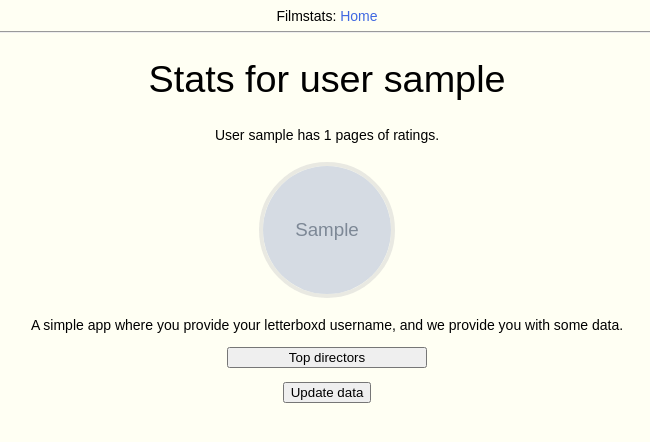
After one commit to LjungPer/film_application, a Flask app: template app/templates/tmp_stats.html in a window 1280 px wide. The commit adds this page. Shown: the top 442 px of the page, without its empty margins (313-963 px from the left). Run offline with Flask 2, Linux system fonts and the light colour scheme; tables that the repository leaves empty hold one stand-in row (values such as "Sample post"); the template is opened without the code that fills it: values that come from a table or form of the project are taken from there, most other values are stand-ins (such as "Sample title", 1, 10 or a date in 2020); grey boxes marked "Sample" are stand-in pictures; some libraries are stand-ins or nearby versions.

Commit message:
Added user in db and temporary working update data button

```diff
--- a/app/forms.py
+++ b/app/forms.py
@@ -5,3 +5,11 @@ from wtforms.validators import DataRequired
 class LoginForm(FlaskForm):
     username = StringField('Letterboxd username', validators=[DataRequired()])
     submit = SubmitField('Load data')
+
+
+class UpdateDataForm(FlaskForm):
+    submit = SubmitField('Update data')
+
+
+class LoadDirectorForm(FlaskForm):
+    submit = SubmitField('Load director')
--- a/app/routes.py
+++ b/app/routes.py
@@ -1,29 +1,12 @@
 from flask import render_template, flash, redirect, session, url_for, jsonify
 from app import app
-from app.forms import LoginForm
-from app.manager import update_db_with_new_films, get_user_films
-from app.scraping import get_page_count, get_user_avatar_src
+from app.forms import LoginForm, UpdateDataForm
+from app.manager import update_db_with_new_films, set_up_user, update_user
 from app.director import *
 import asyncio
-import time
-import urllib
-from app.user import User
+from app.user import get_top_directors
 
-# test for loading screen
-def convert(input):
-    # Converts unicode to string
-    if isinstance(input, dict):
-        return {convert(key): convert(value) for key, value in input.iteritems()}
-    elif isinstance(input, list):
-        return [convert(element) for element in input]
-    elif isinstance(input, str):
-        return input.encode('utf-8')
-    else:
-        return input
 
-'''
-Trying out loading screen stuff. Change url_for to 'stats' to get the recently working thing.
-'''
 @app.route('/')
 @app.route('/login', methods=['GET', 'POST'])
 def login():
@@ -31,62 +14,48 @@ def login():
     if form.validate_on_submit():
         username = form.username.data
         session['username'] = username
+        set_up_user(username)
         return redirect(url_for('stats'))
     else:
         return render_template('login.html', title='Load data', form=form)
 
 
-@app.route('/stats', methods=['GET'])
+@app.route('/stats', methods=['GET', 'POST'])
 def stats():
-    title = "Stats"
+    form = UpdateDataForm()
     username = session['username']
-    num_pages = get_page_count(username)
-    avatar_url = get_user_avatar_src(username)
+    u = User.query.get(username)
+    num_pages = u.num_pages
+    avatar_url = u.avatar_url
     if num_pages == -1:
         flash('No user found. Try another username.')
         return redirect(url_for('login'))
 
-    return render_template('stats.html', title=title, num_pages=num_pages, username=username, avatar_url=avatar_url)
+    if form.validate_on_submit():
+        print("test")
+        return redirect(url_for('loading'))
+
+    return render_template('tmp_stats.html', num_pages=num_pages, username=username, avatar_url=avatar_url, form=form)
 
 
 @app.route('/directors', methods=["GET"])
 def directors():
 
-    async def inner():
-        username = session['username']
-        current_user = User(username)
-        user_films = await get_user_films(current_user.username)
-        current_user.logged_films = user_films
-        await update_db_with_new_films(current_user.logged_films)
-        top_directors = current_user.get_top_directors()
-        return top_directors
-
-    asyncio.set_event_loop(asyncio.SelectorEventLoop())
-    loop = asyncio.get_event_loop()
-    future = asyncio.ensure_future(inner())
-    top_directors = loop.run_until_complete(future)
-
-    '''
-    async def inner():
-        username = session['username']
-        num_pages = get_page_count(username)
-        film_objects = await get_user_films(username)
-        await update_db_with_new_films(film_objects)
-
-        director_dict = generate_director_dictionary(film_objects)
-        sorted_directors = sort_directors_by_biased_rating(director_dict.copy())
-        top_directors_list = get_list_of_top_directors(sorted_directors, 150)
-        return top_directors_list
-
-    asyncio.set_event_loop(asyncio.SelectorEventLoop())
-    loop = asyncio.get_event_loop()
-    future = asyncio.ensure_future(inner())
-    top_directors_list = loop.run_until_complete(future)
-    '''
+    username = session['username']
+    top_directors = get_top_directors(username)
 
     return jsonify(top_directors)
 
 
-@app.route('/test/<text>', methods=['GET'])
-def test(text):
-    return render_template('test.html', text=text)
+@app.route('/loading', methods=['GET'])
+def loading():
+    return render_template('loading.html')
+
+
+@app.route('/update_data', methods=['GET', 'POST'])
+def update_data():
+
+    username = session['username']
+    update_user(username)
+
+    return redirect(url_for('stats'))
--- a/app/templates/base.html
+++ b/app/templates/base.html
@@ -57,6 +57,20 @@
             a.circle {
               color: transparent;
             } /* IE fix: removes blue border */
+
+
+            /* Button Settings */
+            .buttons {
+                width: 200px;
+                margin: 0 auto;
+                display: inline;
+            }
+
+            .action_btn {
+                width: 200px;
+                margin: 0 auto;
+                display: inline;
+            }
         </style>
     </head>
     <script src="https://ajax.googleapis.com/ajax/libs/jquery/2.1.1/jquery.min.js"></script>
--- /dev/null
+++ b/app/templates/tmp_stats.html
@@ -0,0 +1,65 @@
+{% extends "base.html" %}
+{% block content %}
+    <h1>Stats for user {{ username }}</h1>
+    <div><p>User {{ username }} has {{ num_pages }} pages of ratings.</p></div>
+    <a href="https://letterboxd.com/kattihatt2/" class="circle">
+	    <img height="128" width="128" src={{ avatar_url }}>
+    </a>
+    <div><p>A simple app where you provide your letterboxd username, and we provide you with some data.</p></div>
+
+    <div id="buttons">
+       <button class="action_btn" onclick='topDirectorsButton()'>Top directors</button>
+        <form action="" method="post" novalidate>
+        {{ form.hidden_tag() }}
+        <p>{{ form.submit() }}</p>
+    </form>
+    </div>
+    <p id="loading_text"></p>
+    <div id="directors"></div>
+
+    <script>
+
+        // function to create table html from json
+        var createDirectorsTableFromJson = function(data) {
+            var table = document.createElement("table");
+
+            for (var i = 0; i < data.length; i++) {
+                var tr = table.insertRow();
+
+                for (var j = 0; j < 2; j++) {
+                    var cell = tr.insertCell();
+                    cell.innerHTML = data[i][j]; // 0: name, 1: rating
+                }
+            }
+
+            return table;
+        }
+
+        var fetchDirectors = function() {
+            console.log("fetching directors data");
+            $.ajax({
+                type: "GET",
+                url: "/directors"
+            }).done(function(jsonData) {
+                console.log("success ");
+                $("#loading_text").hide();
+                var table = createDirectorsTableFromJson(jsonData);
+                var div = document.getElementById("directors");
+                div.innerHTML = "";
+                div.appendChild(table);
+            }).fail(function() {
+                console.log("failed")
+            });
+        }
+
+
+
+        function topDirectorsButton() {
+            var p = document.getElementById("loading_text");
+            p.textContent = "Loading";
+            fetchDirectors();
+        }
+
+    </script>
+
+{% endblock %}
```
Also changed, not shown: app/database.py (+19 -0 lines), app/manager.py (+35 -6 lines), app/models.py (+10 -0 lines), app/templates/loading.html (+1 -9 lines), app/user.py (+22 -1 lines), questions.txt (added, +7 -0 lines), app.db.
